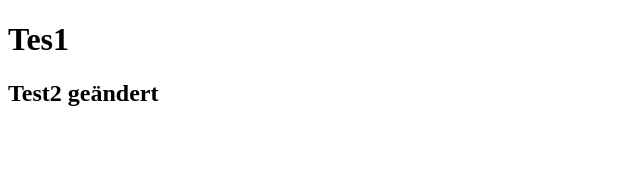
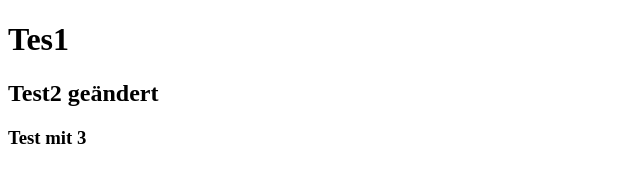
Before and after one commit to Bockinger/UebungsProjkekte, a plain HTML site: page index.html in a window 1280 px wide. Shown: the full height of the page, 0-640 px from the left. Drawn offline with Linux system fonts and the light colour scheme.

Commit message:
test mit 3

```diff
--- a/index.html
+++ b/index.html
@@ -10,6 +10,7 @@
 <body>
   <h1>Tes1</h1>
   <h2>Test2 geändert</h2>
+  <h3>Test mit 3 </h3>
 
 </body>
 
```
